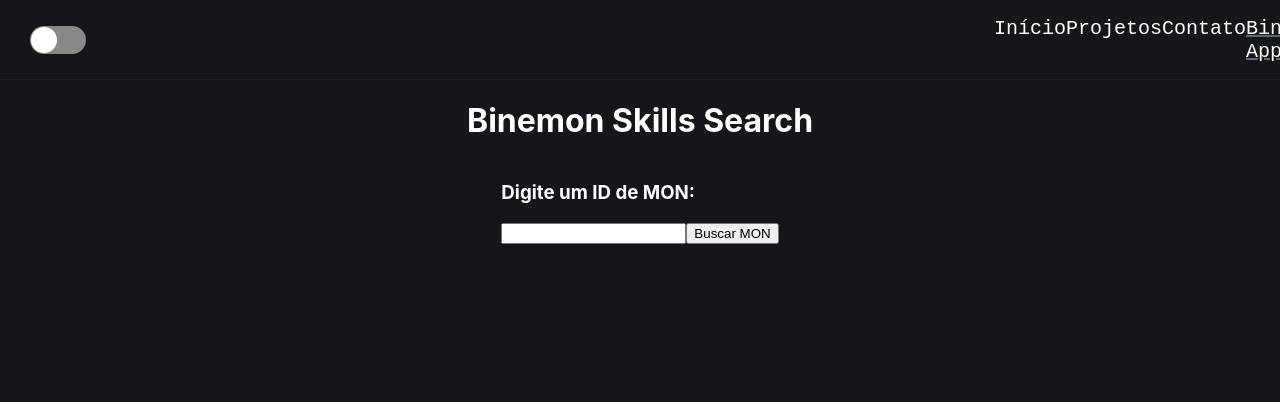
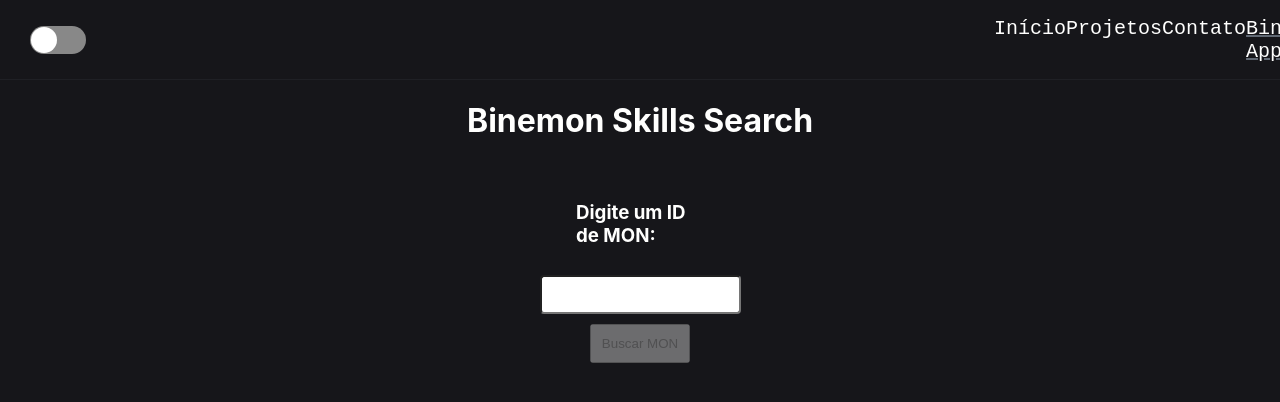
Before and after one commit to Hugosomers/portfolio, a React (Create React App) app: page /portfolio/binemonApp in a window 1280 px wide. Shown: the top 402 px of the page. Built offline with nearby package versions, Linux system fonts and the light colour scheme.

Commit message:
Update binemon main file

```diff
--- a/src/css/binemon.module.css
+++ b/src/css/binemon.module.css
@@ -3,12 +3,31 @@
   color: #fffffe;
 }
 
+.binemonApp {
+  display: flex;
+  flex-direction: column;
+  align-items: center;
+}
+
 .searchDiv {
   display: flex;
-  justify-content: center;
+  flex-direction: column;
+  align-items: center;
   margin: 20px 0;
   color: #fffffe;
+  width: 10%;
 }
+
+.binSearchInput {
+  padding: 10px;
+  border-radius: 4px;
+  margin: 10px;
+}
+
+.binSearchButton {
+  padding: 10px;
+}
+
 .onTopBinDiv {
   display: flex;
   align-items: center;
--- a/src/pages/Binemon.jsx
+++ b/src/pages/Binemon.jsx
@@ -38,20 +38,23 @@
     <h1 className={binemonStyles.h1Title}>Binemon Skills Search</h1>
 
     <div className={binemonStyles.searchDiv}>
-      <form>
+
       <h3>Digite um ID de MON:</h3>
       <input
         type="text"
         value={inputValue}
         onChange={inputHandle}
+        className={binemonStyles.binSearchInput}
       />
       <button
         type="button"
         onClick={dataFetch}
+        disabled={inputValue.length !== 6? true : false}
+        className={binemonStyles.binSearchButton}
       >
         Buscar MON
       </button>
-      </form>
+
     </div>
 
     {Object.keys(data).length > 0 &&
```
Lines whose indentation alone changed are shown as unchanged.
